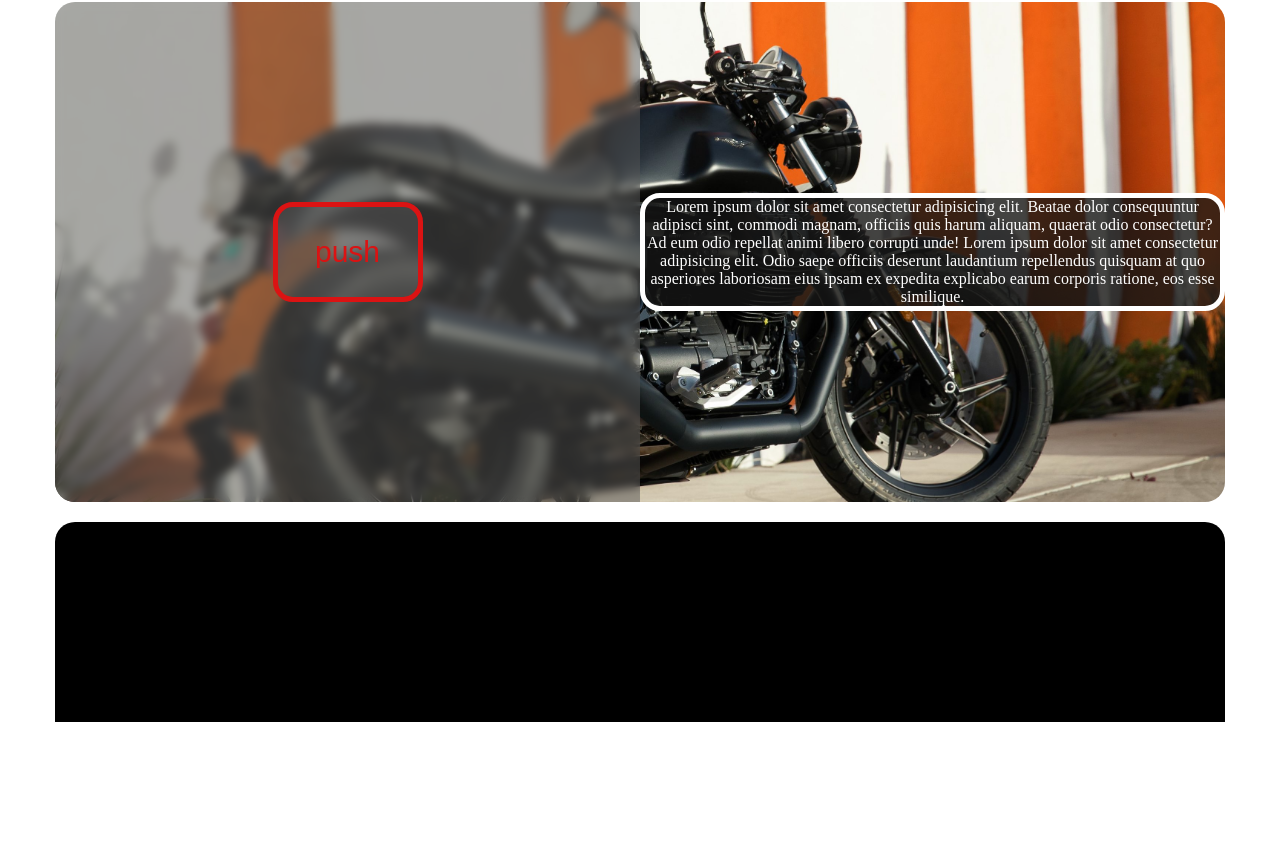
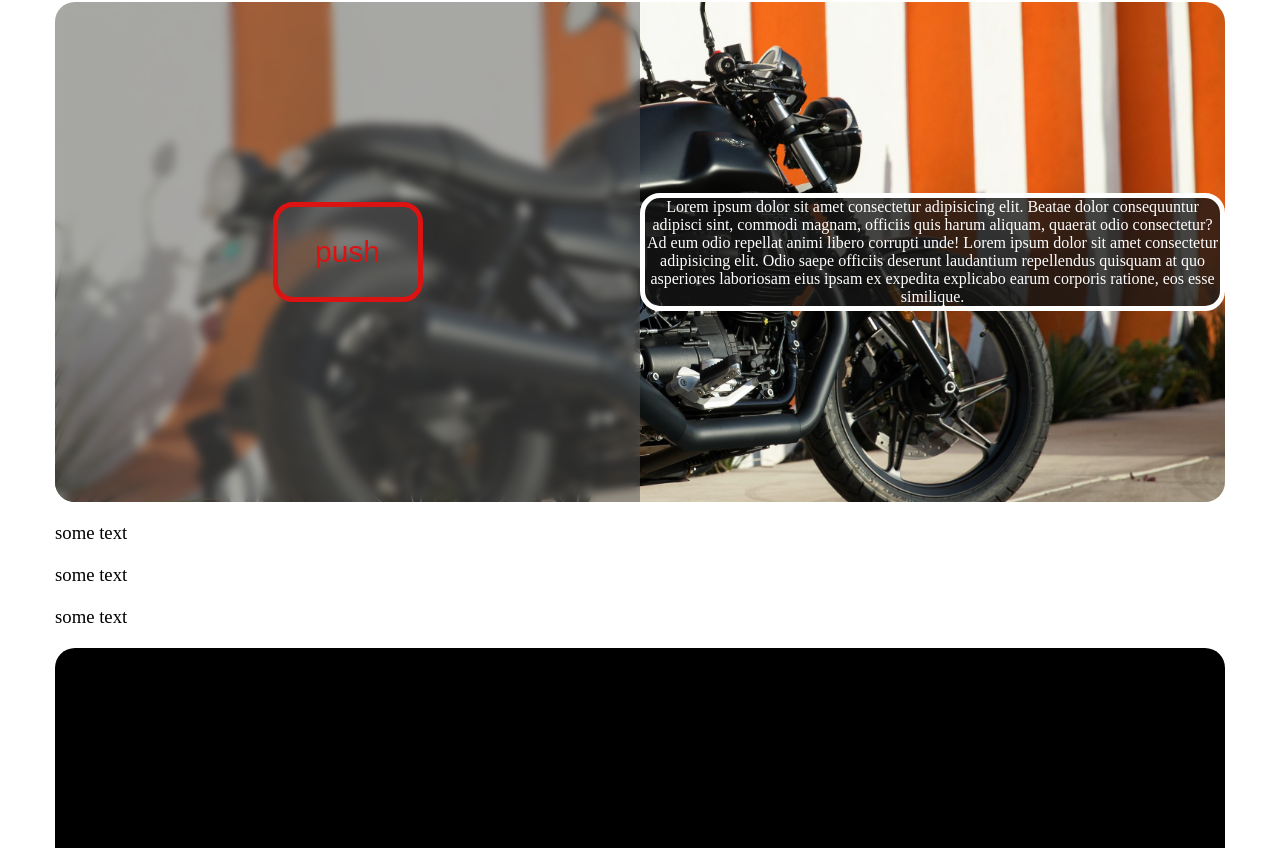
Before and after one commit to SlavikUa/projeckt1, a website: page index.html in a window 1280 px wide. Shown: the part 2962-3810 px from the top of the page. Before the commit the page ends 3684 px from the top, so only its background shows below. Drawn offline with nearby package versions, Linux system fonts and the light colour scheme; files that its build step writes are made by us from their sources.

Commit message:
add numbers block

```diff
--- a/index.html
+++ b/index.html
@@ -123,6 +123,27 @@
     </div>
    </div>
   </div>
+  <div class="numbers">
+   <div class="container">
+    <div class="numbers-content">
+     <div class="counter">
+      <div class="counter-number">
+      </div>
+      <h3 class="counter-text">some text</h3>
+     </div>
+     <div class="counter">
+      <div class="counter-number">
+      </div>
+      <h3 class="counter-text">some text</h3>
+     </div>
+     <div class="counter">
+      <div class="counter-number">
+      </div>
+      <h3 class="counter-text">some text</h3>
+     </div>
+    </div>
+   </div>
+  </div>
   <footer class="footer">
    <div class="container">
     <div class="footer-content">
```
Also changed, not shown: scss/layout/_adapt.scss (+0 -7 lines), build/index.html, 5 other files.
